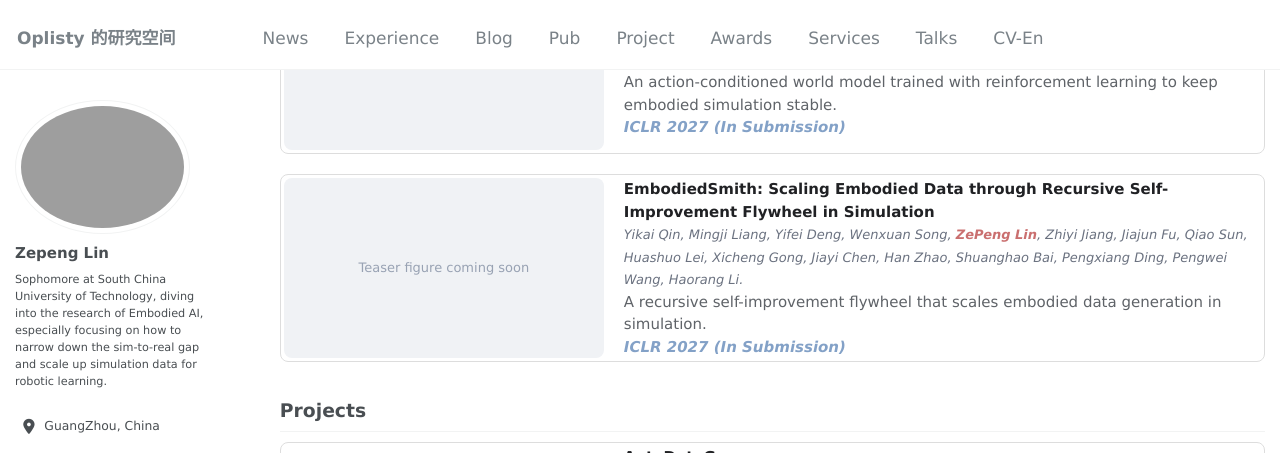
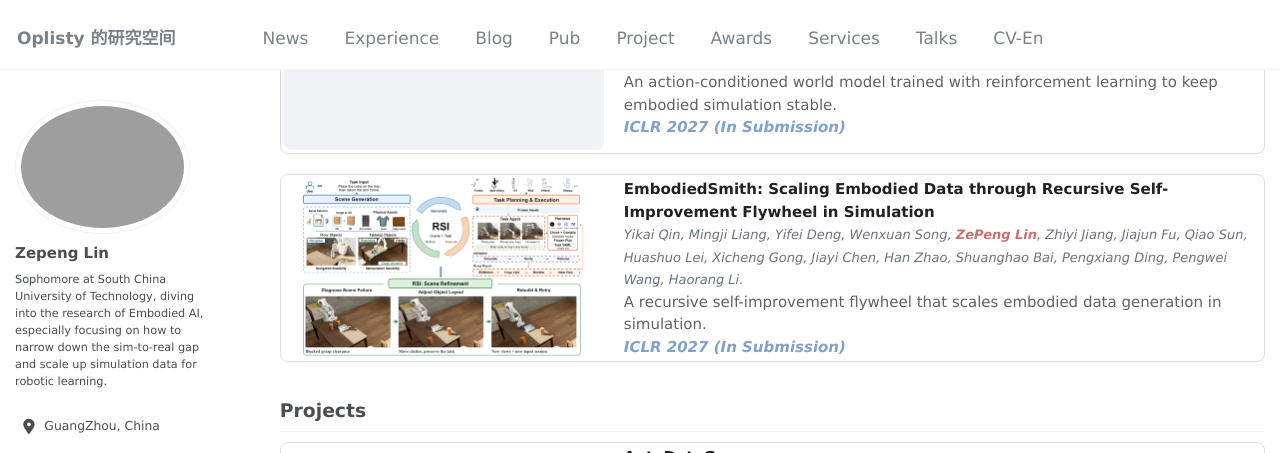
Before and after one commit to oplisty/oplisty.github.io, a Jekyll site: the page built from _pages/about.md, in a window 1280 px wide and 900 px high, scrolled down 1498 px, cut to the strip 0-453 px from the top of the window. Built offline with Jekyll 4.4.1, drawn with Linux system fonts in a browser that asks for light colours; some web fonts are replaced.

Commit message:
add EmbodiedSmith teaser figure

```diff
--- a/_pages/about.md
+++ b/_pages/about.md
@@ -326,7 +326,7 @@
 <div class="publication-card">
   <div style="display: flex; align-items: center;">
     <div class="pub-media-rotator" style="position: relative; width: 320px; height: 180px; margin-right: 20px; border-radius: 8px; overflow: hidden; flex: 0 0 auto;">
-      <div style="width: 320px; height: 180px; background: #f0f2f5; display: flex; align-items: center; justify-content: center; color: #98a2b3; font-size: 13px;">Teaser figure coming soon</div>
+      <img src="images/embodiedsmith-teaser.png" alt="EmbodiedSmith teaser" style="width: 320px; height: 180px; object-fit: contain; display: block; margin: 0 auto;">
     </div>
     <div>
       <strong>EmbodiedSmith: Scaling Embodied Data through Recursive Self-Improvement Flywheel in Simulation</strong><br>
```
Also changed, not shown: images/embodiedsmith-teaser.png (added).
